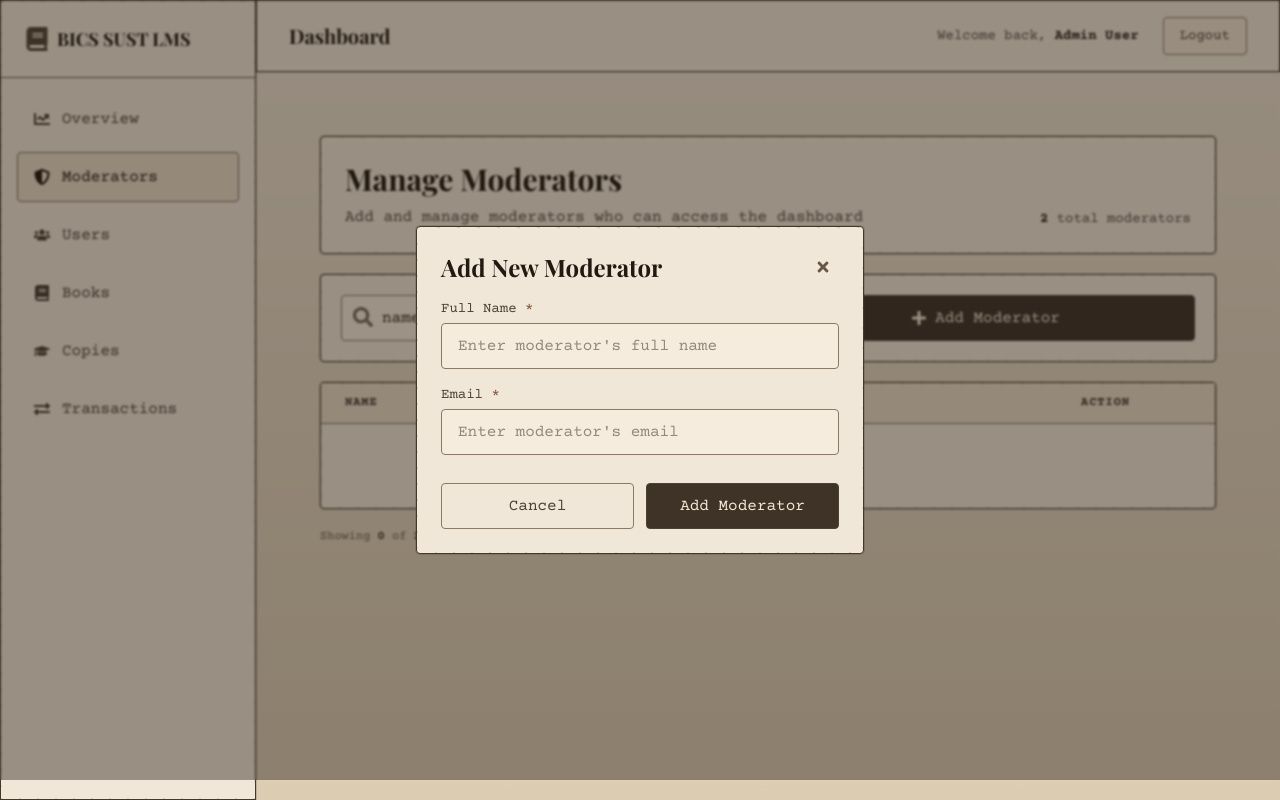
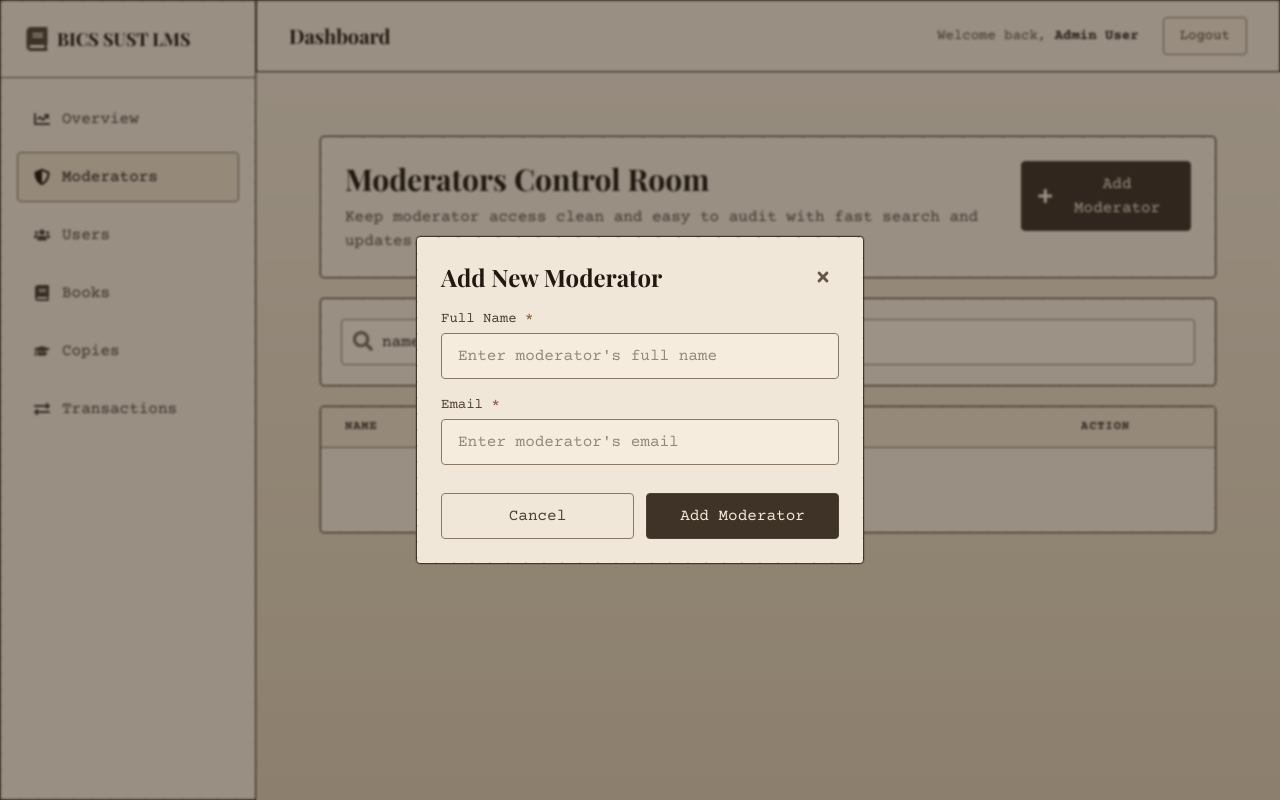
Before and after one commit to ahnayef/bics-sust-lms, a Next.js app: page /dashboard/moderators in a window 1280 px wide. Both pictures are taken after typing "name@example.com" into the empty fields and a click on the button "Add Moderator". Built offline with nearby package versions, Linux system fonts and the light colour scheme.

Commit message:
Redesign moderator management page

```diff
--- a/app/dashboard/moderators/page.tsx
+++ b/app/dashboard/moderators/page.tsx
@@ -1,6 +1,6 @@
 "use client";
 
-import { useState } from "react";
+import { FormEvent, useMemo, useState } from "react";
 import {
   FaCheck,
   FaEdit,
@@ -17,14 +17,24 @@ interface Moderator {
   createdDate: string;
 }
 
+interface ModeratorForm {
+  name: string;
+  email: string;
+}
+
+const EMPTY_FORM: ModeratorForm = {
+  name: "",
+  email: "",
+};
+
 export default function ModeratorsManagement() {
   const [searchTerm, setSearchTerm] = useState("");
-  const [showAddModal, setShowAddModal] = useState(false);
-  const [showEditModal, setShowEditModal] = useState(false);
+  const [showModal, setShowModal] = useState(false);
   const [editingId, setEditingId] = useState<number | null>(null);
-  const [formData, setFormData] = useState({ name: "", email: "" });
+  const [formData, setFormData] = useState<ModeratorForm>(EMPTY_FORM);
   const [error, setError] = useState("");
   const [success, setSuccess] = useState("");
+
   const [moderators, setModerators] = useState<Moderator[]>([
     {
       id: 1,
@@ -40,143 +50,132 @@ export default function ModeratorsManagement() {
     },
   ]);
 
-  const filteredModerators = moderators.filter(
-    (mod) =>
-      mod.name.toLowerCase().includes(searchTerm.toLowerCase()) ||
-      mod.email.toLowerCase().includes(searchTerm.toLowerCase()),
+  const filteredModerators = useMemo(() => {
+    const query = searchTerm.toLowerCase().trim();
+    return moderators.filter(
+      (moderator) =>
+        moderator.name.toLowerCase().includes(query) ||
+        moderator.email.toLowerCase().includes(query),
     );
+  }, [moderators, searchTerm]);
+
+  const resetFormState = () => {
+    setFormData(EMPTY_FORM);
+    setEditingId(null);
+    setError("");
+  };
+
+  const openAddModal = () => {
+    resetFormState();
+    setShowModal(true);
+  };
+
+  const openEditModal = (moderator: Moderator) => {
+    setEditingId(moderator.id);
+    setFormData({ name: moderator.name, email: moderator.email });
+    setError("");
+    setShowModal(true);
+  };
+
+  const closeModal = () => {
+    setShowModal(false);
+    resetFormState();
+  };
 
   const validateEmail = (email: string) => {
     const re = /^[^\s@]+@[^\s@]+\.[^\s@]+$/;
     return re.test(email);
   };
 
-  const handleAddModerator = (e: React.FormEvent) => {
-    e.preventDefault();
+  const handleSubmit = (event: FormEvent<HTMLFormElement>) => {
+    event.preventDefault();
     setError("");
     setSuccess("");
 
-    // Validation
-    if (!formData.name.trim()) {
+    const name = formData.name.trim();
+    const email = formData.email.trim();
+
+    if (!name) {
       setError("Name is required");
       return;
     }
-    if (!formData.email.trim()) {
+
+    if (!email) {
       setError("Email is required");
       return;
     }
-    if (!validateEmail(formData.email)) {
+
+    if (!validateEmail(email)) {
       setError("Invalid email format");
       return;
     }
 
-    // Check if email already exists
-    if (moderators.some((mod) => mod.email === formData.email)) {
+    const emailExists = moderators.some(
+      (moderator) => moderator.email === email && moderator.id !== editingId,
+    );
+
+    if (emailExists) {
       setError("This email is already registered as a moderator");
       return;
     }
 
-    // Add new moderator
+    if (editingId) {
+      setModerators((prev) =>
+        prev.map((moderator) =>
+          moderator.id === editingId
+            ? { ...moderator, name, email }
+            : moderator,
+        ),
+      );
+      setSuccess("Moderator updated successfully");
+    } else {
       const newModerator: Moderator = {
-      id: Math.max(...moderators.map((m) => m.id), 0) + 1,
-      name: formData.name,
-      email: formData.email,
+        id: Math.max(...moderators.map((moderator) => moderator.id), 0) + 1,
+        name,
+        email,
         createdDate: new Date().toISOString().split("T")[0],
       };
+      setModerators((prev) => [...prev, newModerator]);
+      setSuccess(`${name} has been added as a moderator`);
+    }
 
-    setModerators([...moderators, newModerator]);
-    setSuccess(`${formData.name} has been added as a moderator`);
-    setFormData({ name: "", email: "" });
-    setTimeout(() => {
-      setShowAddModal(false);
-      setSuccess("");
-    }, 2000);
+    setShowModal(false);
+    resetFormState();
   };
 
   const handleDeleteModerator = (id: number) => {
     if (confirm("Are you sure you want to remove this moderator?")) {
-      const moderator = moderators.find((m) => m.id === id);
-      setModerators(moderators.filter((m) => m.id !== id));
+      const moderator = moderators.find((item) => item.id === id);
+      setModerators((prev) => prev.filter((item) => item.id !== id));
       setSuccess(`${moderator?.name} has been removed from moderators`);
-      setTimeout(() => setSuccess(""), 3000);
     }
   };
 
-  const handleEditClick = (moderator: Moderator) => {
-    setEditingId(moderator.id);
-    setFormData({ name: moderator.name, email: moderator.email });
-    setShowEditModal(true);
-    setError("");
-  };
-
-  const handleUpdateModerator = (e: React.FormEvent) => {
-    e.preventDefault();
-    setError("");
-    setSuccess("");
-
-    // Validation
-    if (!formData.name.trim()) {
-      setError("Name is required");
-      return;
-    }
-    if (!formData.email.trim()) {
-      setError("Email is required");
-      return;
-    }
-    if (!validateEmail(formData.email)) {
-      setError("Invalid email format");
-      return;
-    }
-
-    // Check if email already exists (excluding current moderator)
-    if (
-      moderators.some(
-        (mod) => mod.email === formData.email && mod.id !== editingId,
-      )
-    ) {
-      setError("This email is already registered as a moderator");
-      return;
-    }
-
-    // Update moderator
-    setModerators(
-      moderators.map((mod) =>
-        mod.id === editingId
-          ? { ...mod, name: formData.name, email: formData.email }
-          : mod,
-      ),
-    );
-    setSuccess("Moderator updated successfully");
-    setFormData({ name: "", email: "" });
-    setEditingId(null);
-    setTimeout(() => {
-      setShowEditModal(false);
-      setSuccess("");
-    }, 2000);
-  };
-
   return (
-    <div className="min-h-full p-4 sm:p-6 lg:p-8">
+    <div className="min-h-full p-2 sm:p-6 lg:p-8">
       <div className="max-w-6xl mx-auto space-y-5">
-        {/* Header */}
-        <div className="dashboard-surface tron-border rounded-sm p-5 sm:p-6 flex flex-col sm:flex-row sm:items-end sm:justify-between gap-4">
+        <section className="dashboard-surface tron-border rounded-sm p-4 sm:p-6">
+          <div className="flex flex-col lg:flex-row lg:items-start lg:justify-between gap-4">
             <div>
               <h1 className="text-2xl sm:text-3xl font-bold text-[#221910] mb-2 ink-title">
-              Manage Moderators
+                Moderators Control Room
               </h1>
               <p className="text-[#5a4b3f] ink-text">
-              Add and manage moderators who can access the dashboard
+                Keep moderator access clean and easy to audit with fast search
+                and updates.
               </p>
             </div>
-          <div className="text-sm text-[#5a4b3f] ink-text">
-            <span className="font-semibold text-[#2b2119]">
-              {moderators.length}
-            </span>{" "}
-            total moderators
+
+            <button
+              onClick={openAddModal}
+              className="inline-flex items-center justify-center gap-2 px-4 py-2.5 bg-[#3f3328] text-[#f4e8d4] border border-[#4e4033] rounded-sm hover:bg-[#4a3d31] transition-colors font-medium ink-text"
+            >
+              <FaPlus className="w-4 h-4" />
+              Add Moderator
+            </button>
           </div>
-        </div>
+        </section>
 
-        {/* Success Message */}
         {success && (
           <div className="p-4 bg-[#efe4d1] border border-[#8d7a66] rounded-sm flex items-center gap-3 dashboard-surface ink-text text-[#3f3328]">
             <FaCheck className="w-5 h-5 text-[#5b4a3b]" />
@@ -184,220 +183,22 @@ export default function ModeratorsManagement() {
           </div>
         )}
 
-        {/* Search and Add Button Section */}
-        <div className="grid grid-cols-1 sm:grid-cols-2 gap-4 dashboard-surface tron-border rounded-sm p-4 sm:p-5">
-          {/* Search Bar */}
+        <section className="dashboard-surface tron-border rounded-sm p-3 sm:p-5 border border-[#5f4f40]">
           <div className="relative">
             <FaSearch className="absolute left-3 top-3 w-5 h-5 text-[#7a6a5a]" />
             <input
               type="text"
               placeholder="Search by name or email..."
               value={searchTerm}
-              onChange={(e) => setSearchTerm(e.target.value)}
+              onChange={(event) => setSearchTerm(event.target.value)}
               className="w-full pl-10 pr-4 py-2.5 border border-[#8a7966] bg-[#f6ecdd] text-[#2f251d] rounded-sm focus:outline-none focus:ring-2 focus:ring-[#6e5d4a] ink-text"
             />
           </div>
+        </section>
 
-          {/* Add Moderator Button */}
-          <button
-            onClick={() => {
-              setShowAddModal(true);
-              setError("");
-            }}
-            className="flex items-center justify-center gap-2 px-4 py-2.5 bg-[#3f3328] text-[#f4e8d4] border border-[#4e4033] rounded-sm hover:bg-[#4a3d31] transition-colors font-medium ink-text"
-          >
-            <FaPlus className="w-4 h-4" />
-            <span>Add Moderator</span>
-          </button>
-        </div>
-
-        {/* Add Moderator Modal */}
-        {showAddModal && (
-          <div className="fixed inset-0 bg-[#1f170f]/42 backdrop-blur-[1px] flex items-center justify-center p-4 z-80">
-            <div className="dashboard-surface tron-border rounded-sm shadow-lg max-w-md w-full">
-              <div className="p-6">
-                <div className="flex items-start justify-between gap-3 mb-4">
-                  <h2 className="text-xl sm:text-2xl font-bold text-[#221910] ink-title">
-                    Add New Moderator
-                  </h2>
-                  <button
-                    onClick={() => {
-                      setShowAddModal(false);
-                      setError("");
-                      setFormData({ name: "", email: "" });
-                    }}
-                    className="p-2 text-[#655648] hover:bg-[#e7d8c3] rounded-sm transition-colors"
-                    aria-label="Close add moderator modal"
-                  >
-                    <FaTimes className="w-4 h-4" />
-                  </button>
-                </div>
-
-                {error && (
-                  <div className="mb-4 p-3 bg-[#efe4d1] border border-[#8d7a66] rounded-sm flex items-center gap-2 ink-text">
-                    <FaTimes className="w-4 h-4 text-[#664a38]" />
-                    <span className="text-[#4a3b2f] text-sm">{error}</span>
-                  </div>
-                )}
-
-                <form
-                  onSubmit={handleAddModerator}
-                  className="space-y-4 ink-text"
-                >
-                  {/* Name Field */}
-                  <div>
-                    <label className="block text-sm font-medium text-[#4f4134] mb-1">
-                      Full Name <span className="text-[#7a4c37]">*</span>
-                    </label>
-                    <input
-                      type="text"
-                      value={formData.name}
-                      onChange={(e) =>
-                        setFormData({ ...formData, name: e.target.value })
-                      }
-                      placeholder="Enter moderator's full name"
-                      className="w-full px-4 py-2.5 border border-[#8a7966] bg-[#f6ecdd] text-[#2f251d] rounded-sm focus:outline-none focus:ring-2 focus:ring-[#6e5d4a]"
-                    />
-                  </div>
-
-                  {/* Email Field */}
-                  <div>
-                    <label className="block text-sm font-medium text-[#4f4134] mb-1">
-                      Email <span className="text-[#7a4c37]">*</span>
-                    </label>
-                    <input
-                      type="email"
-                      value={formData.email}
-                      onChange={(e) =>
-                        setFormData({ ...formData, email: e.target.value })
-                      }
-                      placeholder="Enter moderator's email"
-                      className="w-full px-4 py-2.5 border border-[#8a7966] bg-[#f6ecdd] text-[#2f251d] rounded-sm focus:outline-none focus:ring-2 focus:ring-[#6e5d4a]"
-                    />
-                  </div>
-
-                  {/* Buttons */}
-                  <div className="flex gap-3 pt-3">
-                    <button
-                      type="button"
-                      onClick={() => {
-                        setShowAddModal(false);
-                        setError("");
-                        setFormData({ name: "", email: "" });
-                      }}
-                      className="flex-1 px-4 py-2.5 border border-[#8a7966] text-[#4f4134] rounded-sm hover:bg-[#eadcc8] transition-colors font-medium"
-                    >
-                      Cancel
-                    </button>
-                    <button
-                      type="submit"
-                      className="flex-1 px-4 py-2.5 bg-[#3f3328] text-[#f4e8d4] border border-[#4e4033] rounded-sm hover:bg-[#4a3d31] transition-colors font-medium"
-                    >
-                      Add Moderator
-                    </button>
-                  </div>
-                </form>
-              </div>
-            </div>
-          </div>
-        )}
-
-        {/* Edit Moderator Modal */}
-        {showEditModal && (
-          <div className="fixed inset-0 bg-[#1f170f]/42 backdrop-blur-[1px] flex items-center justify-center p-4 z-80">
-            <div className="dashboard-surface tron-border rounded-sm shadow-lg max-w-md w-full">
-              <div className="p-6">
-                <div className="flex items-start justify-between gap-3 mb-4">
-                  <h2 className="text-xl sm:text-2xl font-bold text-[#221910] ink-title">
-                    Edit Moderator
-                  </h2>
-                  <button
-                    onClick={() => {
-                      setShowEditModal(false);
-                      setError("");
-                      setEditingId(null);
-                      setFormData({ name: "", email: "" });
-                    }}
-                    className="p-2 text-[#655648] hover:bg-[#e7d8c3] rounded-sm transition-colors"
-                    aria-label="Close edit moderator modal"
-                  >
-                    <FaTimes className="w-4 h-4" />
-                  </button>
-                </div>
-
-                {error && (
-                  <div className="mb-4 p-3 bg-[#efe4d1] border border-[#8d7a66] rounded-sm flex items-center gap-2 ink-text">
-                    <FaTimes className="w-4 h-4 text-[#664a38]" />
-                    <span className="text-[#4a3b2f] text-sm">{error}</span>
-                  </div>
-                )}
-
-                <form
-                  onSubmit={handleUpdateModerator}
-                  className="space-y-4 ink-text"
-                >
-                  {/* Name Field */}
-                  <div>
-                    <label className="block text-sm font-medium text-[#4f4134] mb-1">
-                      Full Name <span className="text-[#7a4c37]">*</span>
-                    </label>
-                    <input
-                      type="text"
-                      value={formData.name}
-                      onChange={(e) =>
-                        setFormData({ ...formData, name: e.target.value })
-                      }
-                      placeholder="Enter moderator's full name"
-                      className="w-full px-4 py-2.5 border border-[#8a7966] bg-[#f6ecdd] text-[#2f251d] rounded-sm focus:outline-none focus:ring-2 focus:ring-[#6e5d4a]"
-                    />
-                  </div>
-
-                  {/* Email Field */}
-                  <div>
-                    <label className="block text-sm font-medium text-[#4f4134] mb-1">
-                      Email <span className="text-[#7a4c37]">*</span>
-                    </label>
-                    <input
-                      type="email"
-                      value={formData.email}
-                      onChange={(e) =>
-                        setFormData({ ...formData, email: e.target.value })
-                      }
-                      placeholder="Enter moderator's email"
-                      className="w-full px-4 py-2.5 border border-[#8a7966] bg-[#f6ecdd] text-[#2f251d] rounded-sm focus:outline-none focus:ring-2 focus:ring-[#6e5d4a]"
-                    />
-                  </div>
-
-                  {/* Buttons */}
-                  <div className="flex gap-3 pt-3">
-                    <button
-                      type="button"
-                      onClick={() => {
-                        setShowEditModal(false);
-                        setError("");
-                        setEditingId(null);
-                        setFormData({ name: "", email: "" });
-                      }}
-                      className="flex-1 px-4 py-2.5 border border-[#8a7966] text-[#4f4134] rounded-sm hover:bg-[#eadcc8] transition-colors font-medium"
-                    >
-                      Cancel
-                    </button>
-                    <button
-                      type="submit"
-                      className="flex-1 px-4 py-2.5 bg-[#3f3328] text-[#f4e8d4] border border-[#4e4033] rounded-sm hover:bg-[#4a3d31] transition-colors font-medium"
-                    >
-                      Update
-                    </button>
-                  </div>
-                </form>
-              </div>
-            </div>
-          </div>
-        )}
-
-        {/* Moderators Table - Desktop */}
-        <div className="hidden sm:block dashboard-surface tron-border rounded-sm overflow-hidden">
-          <table className="w-full text-sm ink-text">
+        <section className="dashboard-surface tron-border rounded-sm overflow-hidden border border-[#5f4f40]">
+          <div className="overflow-x-auto hidden sm:block">
+            <table className="w-full text-sm ink-text min-w-160">
               <thead className="bg-[#eadcc8] border-b border-[#7d6d5a]">
                 <tr>
                   <th className="text-left py-3 px-6 font-semibold text-[#3b3026] uppercase tracking-[0.08em] text-xs">
@@ -433,7 +234,7 @@ export default function ModeratorsManagement() {
                       <td className="py-3 px-6 text-center">
                         <div className="flex items-center justify-center gap-2">
                           <button
-                          onClick={() => handleEditClick(moderator)}
+                            onClick={() => openEditModal(moderator)}
                             className="inline-flex items-center justify-center w-8 h-8 text-[#5b4c3f] hover:bg-[#eadcc8] border border-transparent hover:border-[#c4ad91] rounded-sm transition-colors"
                             title="Edit moderator"
                           >
@@ -464,13 +265,12 @@ export default function ModeratorsManagement() {
             </table>
           </div>
 
-        {/* Moderators Cards - Mobile */}
-        <div className="sm:hidden space-y-3">
+          <div className="sm:hidden space-y-3 p-2">
             {filteredModerators.length > 0 ? (
               filteredModerators.map((moderator) => (
                 <div
                   key={moderator.id}
-                className="dashboard-surface tron-border rounded-sm p-4"
+                  className="dashboard-surface tron-border rounded-sm p-3"
                 >
                   <div className="flex justify-between items-start mb-3">
                     <div className="flex-1 min-w-0">
@@ -483,7 +283,7 @@ export default function ModeratorsManagement() {
                     </div>
                     <div className="ml-2 flex gap-1">
                       <button
-                      onClick={() => handleEditClick(moderator)}
+                        onClick={() => openEditModal(moderator)}
                         className="p-2 text-[#5b4c3f] hover:bg-[#eadcc8] border border-transparent hover:border-[#c4ad91] rounded-sm transition-colors"
                       >
                         <FaEdit className="w-4 h-4" />
@@ -497,7 +297,8 @@ export default function ModeratorsManagement() {
                     </div>
                   </div>
                   <p className="text-xs text-[#6a5a4c] ink-text">
-                  Added: {new Date(moderator.createdDate).toLocaleDateString()}
+                    Added:{" "}
+                    {new Date(moderator.createdDate).toLocaleDateString()}
                   </p>
                 </div>
               ))
@@ -507,22 +308,84 @@ export default function ModeratorsManagement() {
               </div>
             )}
           </div>
+        </section>
+      </div>
 
-        {/* Small Stats Footer */}
-        {searchTerm && (
-          <div className="text-xs text-[#6a5a4c] ink-text">
-            Showing{" "}
-            <span className="font-semibold text-[#3f3328]">
-              {filteredModerators.length}
-            </span>{" "}
-            of{" "}
-            <span className="font-semibold text-[#3f3328]">
-              {moderators.length}
-            </span>{" "}
-            moderators
+      {showModal && (
+        <div className="fixed inset-0 bg-[#1f170f]/42 backdrop-blur-[1px] flex items-center justify-center p-4 z-80">
+          <div className="dashboard-surface tron-border rounded-sm shadow-lg max-w-md w-full">
+            <div className="p-6">
+              <div className="flex items-start justify-between gap-3 mb-4">
+                <h2 className="text-xl sm:text-2xl font-bold text-[#221910] ink-title">
+                  {editingId ? "Edit Moderator" : "Add New Moderator"}
+                </h2>
+                <button
+                  onClick={closeModal}
+                  className="p-2 text-[#655648] hover:bg-[#e7d8c3] rounded-sm transition-colors"
+                  aria-label="Close moderator modal"
+                >
+                  <FaTimes className="w-4 h-4" />
+                </button>
+              </div>
+
+              {error && (
+                <div className="mb-4 p-3 bg-[#efe4d1] border border-[#8d7a66] rounded-sm flex items-center gap-2 ink-text">
+                  <FaTimes className="w-4 h-4 text-[#664a38]" />
+                  <span className="text-[#4a3b2f] text-sm">{error}</span>
+                </div>
+              )}
+
+              <form onSubmit={handleSubmit} className="space-y-4 ink-text">
+                <div>
+                  <label className="block text-sm font-medium text-[#4f4134] mb-1">
+                    Full Name <span className="text-[#7a4c37]">*</span>
+                  </label>
+                  <input
+                    type="text"
+                    value={formData.name}
+                    onChange={(event) =>
+                      setFormData({ ...formData, name: event.target.value })
+                    }
+                    placeholder="Enter moderator's full name"
+                    className="w-full px-4 py-2.5 border border-[#8a7966] bg-[#f6ecdd] text-[#2f251d] rounded-sm focus:outline-none focus:ring-2 focus:ring-[#6e5d4a]"
+                  />
+                </div>
+
+                <div>
+                  <label className="block text-sm font-medium text-[#4f4134] mb-1">
+                    Email <span className="text-[#7a4c37]">*</span>
+                  </label>
+                  <input
+                    type="email"
+                    value={formData.email}
+                    onChange={(event) =>
+                      setFormData({ ...formData, email: event.target.value })
+                    }
+                    placeholder="Enter moderator's email"
+                    className="w-full px-4 py-2.5 border border-[#8a7966] bg-[#f6ecdd] text-[#2f251d] rounded-sm focus:outline-none focus:ring-2 focus:ring-[#6e5d4a]"
+                  />
+                </div>
+
+                <div className="flex gap-3 pt-3">
+                  <button
+                    type="button"
+                    onClick={closeModal}
+                    className="flex-1 px-4 py-2.5 border border-[#8a7966] text-[#4f4134] rounded-sm hover:bg-[#eadcc8] transition-colors font-medium"
+                  >
+                    Cancel
+                  </button>
+                  <button
+                    type="submit"
+                    className="flex-1 px-4 py-2.5 bg-[#3f3328] text-[#f4e8d4] border border-[#4e4033] rounded-sm hover:bg-[#4a3d31] transition-colors font-medium"
+                  >
+                    {editingId ? "Update" : "Add Moderator"}
+                  </button>
+                </div>
+              </form>
+            </div>
+          </div>
         </div>
       )}
     </div>
-    </div>
   );
 }
```
Lines whose indentation alone changed are shown as unchanged.
